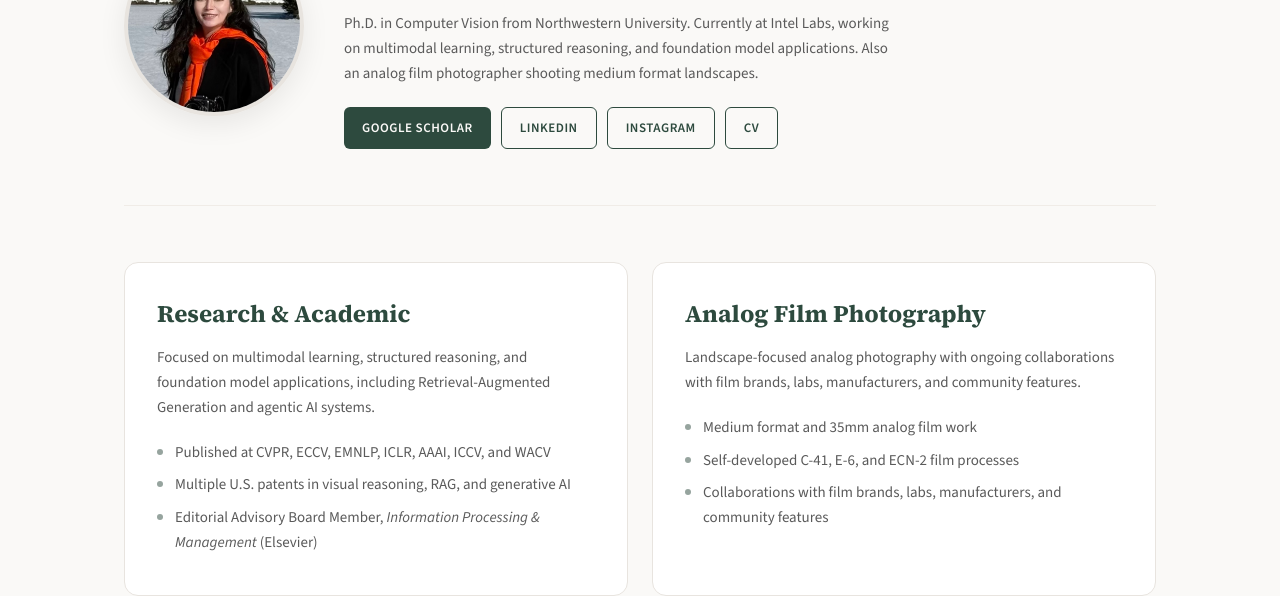
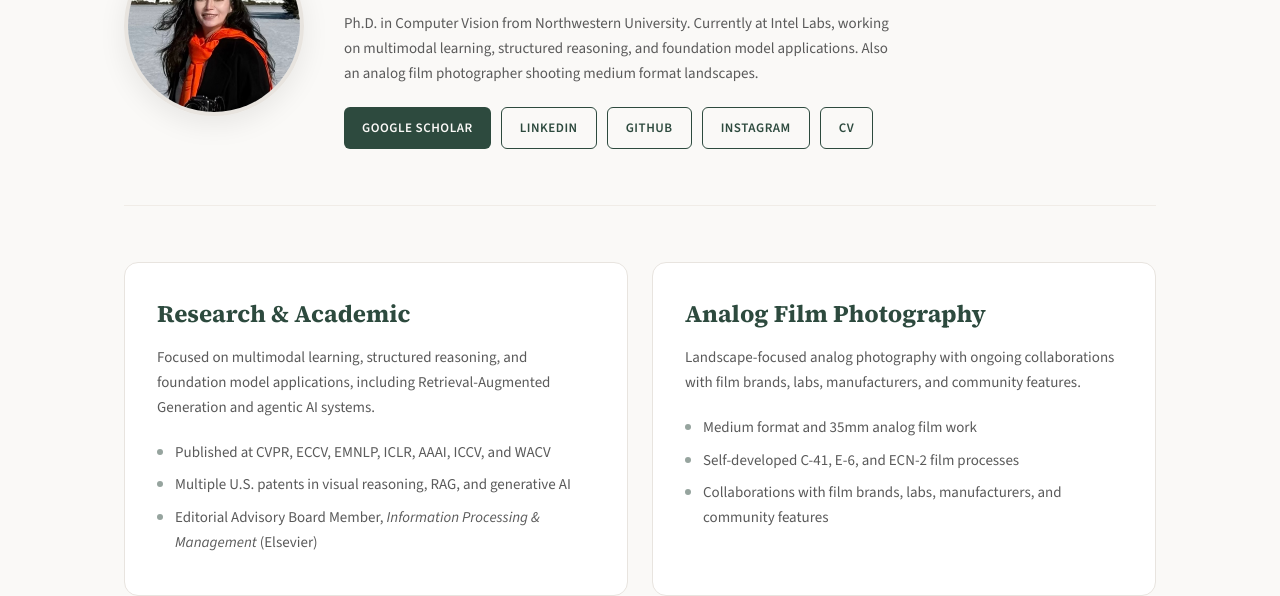
Before and after one commit to pixel-xiong/pixel-xiong.github.io, a plain HTML site: page index.html in a window 1280 px wide. Shown: the part 230-826 px from the top of the page. Drawn offline with nearby package versions, Linux system fonts and the light colour scheme.

Commit message:
Update index.html

```diff
--- a/index.html
+++ b/index.html
@@ -336,6 +336,7 @@
         <div class="hero-links">
           <a href="https://scholar.google.com/citations?user=IbqmMp8AAAAJ&hl=en" target="_blank" rel="noopener">Google Scholar</a>
           <a href="https://www.linkedin.com/in/peixi-xiong" target="_blank" rel="noopener" class="outline">LinkedIn</a>
+          <a href="https://github.com/peixixiong-intel/Peixi-Xiong-Intel-Projects" target="_blank" rel="noopener" class="outline">GitHub</a>
           <a href="https://www.instagram.com/pixel_xiong/" target="_blank" rel="noopener" class="outline">Instagram</a>
           <a href="assets/Peixi_CV.pdf" target="_blank" rel="noopener" class="outline">CV</a>
         </div>
@@ -668,6 +669,7 @@
       <div class="contact-item">Email: <span id="email-target"></span></div>
       <div class="contact-item"><a href="https://scholar.google.com/citations?user=IbqmMp8AAAAJ&hl=en" target="_blank" rel="noopener">Google Scholar</a></div>
       <div class="contact-item"><a href="https://www.linkedin.com/in/peixi-xiong" target="_blank" rel="noopener">LinkedIn</a></div>
+      <div class="contact-item"><a href="https://github.com/peixixiong-intel/Peixi-Xiong-Intel-Projects" target="_blank" rel="noopener">GitHub</a></div>
       <div class="contact-item"><a href="https://www.instagram.com/pixel_xiong/" target="_blank" rel="noopener">Instagram</a></div>
     </div>
   </section>
@@ -721,6 +723,7 @@ function togglePubs() {
   "sameAs": [
     "https://scholar.google.com/citations?user=IbqmMp8AAAAJ&hl=en",
     "https://www.linkedin.com/in/peixi-xiong",
+    "https://github.com/peixixiong-intel/Peixi-Xiong-Intel-Projects",
     "https://www.instagram.com/pixel_xiong/"
   ],
   "affiliation": {
```
